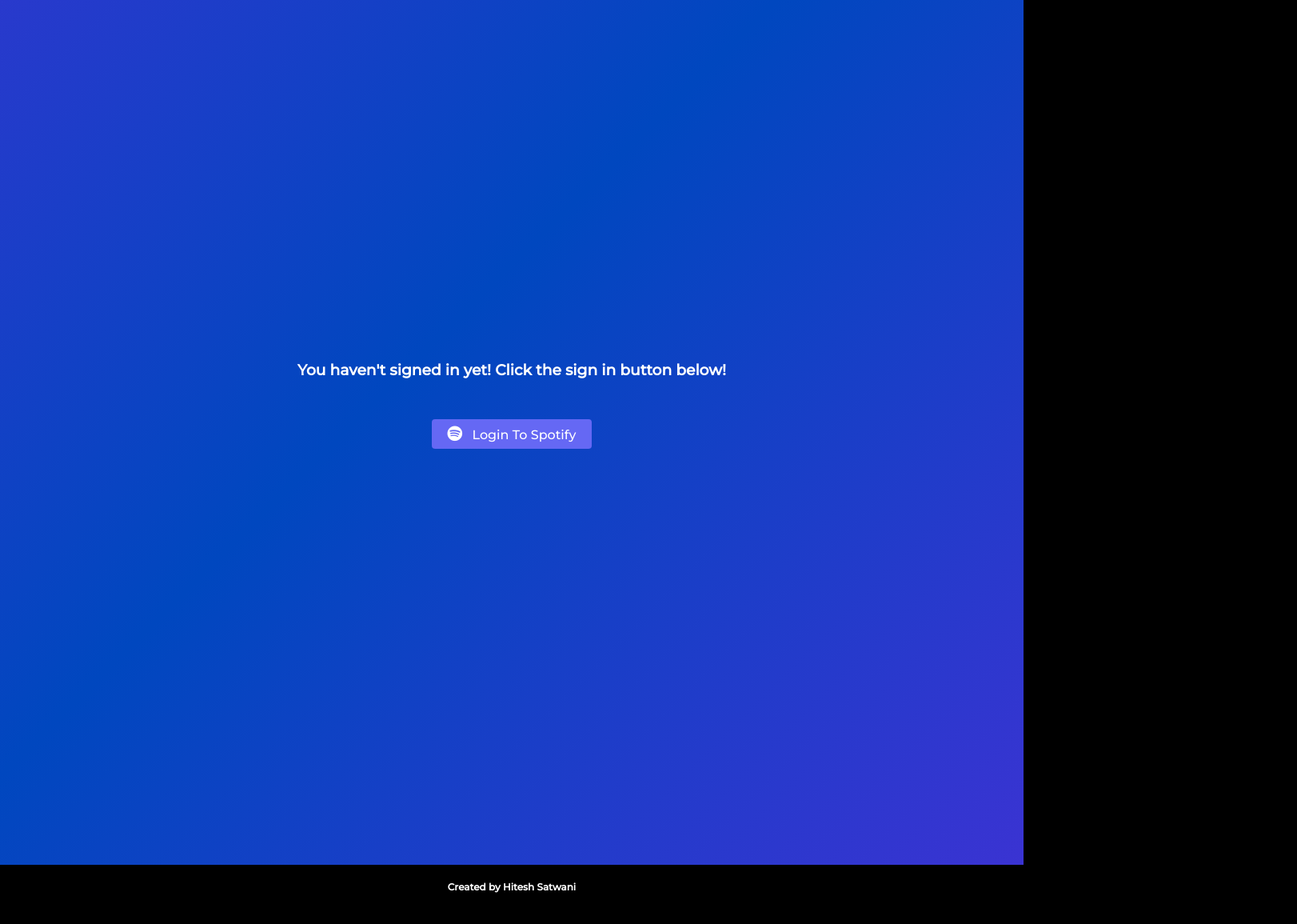
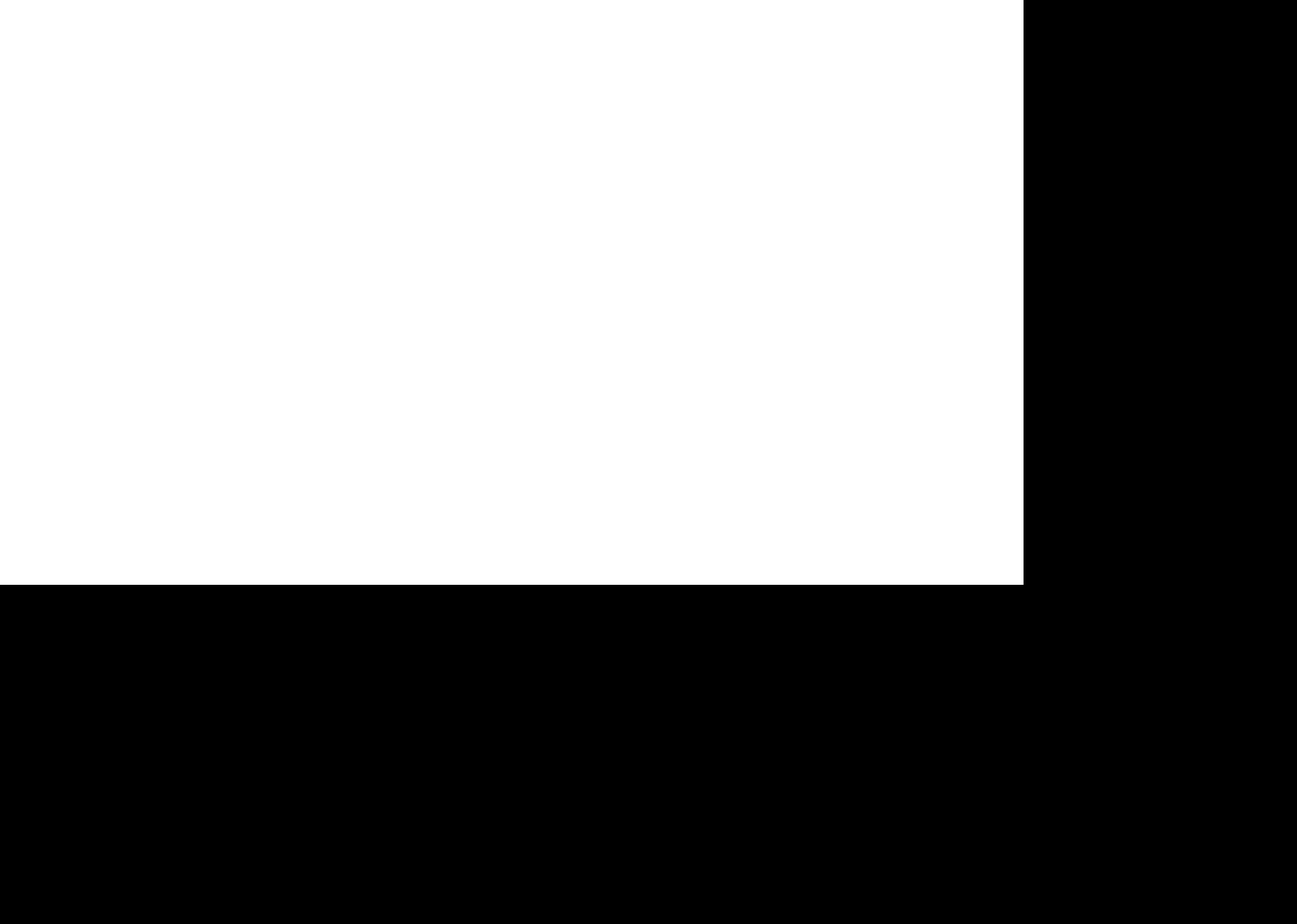
Before and after one commit to hiteshsatwani/Adlib-Lyrics-Finder, a React (Create React App) app: page / in a window 1280 px wide. Shown: the part 1219-2374 px from the top of the page at 80% size, 1622 px wide, since content can reach past the window. Before the commit the page ends 2350 px from the top, so only its background shows below. Built offline with nearby package versions, Linux system fonts and the light colour scheme; what spotify-web-api-js would draw is missing.

Commit message:
homepage 2 sections addded

```diff
--- a/public/index.html
+++ b/public/index.html
@@ -17,6 +17,7 @@
     <link rel="manifest" href="%PUBLIC_URL%/manifest.json" />
     <link rel="stylesheet" href="https://use.fontawesome.com/releases/v5.15.1/css/all.css" integrity="sha384-vp86vTRFVJgpjF9jiIGPEEqYqlDwgyBgEF109VFjmqGmIY/Y4HV4d3Gp2irVfcrp" crossorigin="anonymous">
     <link href="https://fonts.googleapis.com/css2?family=Montserrat:wght@500&display=swap" rel="stylesheet">
+
     <script data-ad-client="ca-pub-1988165118729553" async src="https://pagead2.googlesyndication.com/pagead/js/adsbygoogle.js"></script>
     <!--
       Notice the use of %PUBLIC_URL% in the tags above.
--- a/src/App.js
+++ b/src/App.js
@@ -3,6 +3,8 @@ import Navbar from "./components/Navbar/Navbar"
 import LandingSection from "./components/landing-section/landing-section"
 import Dashboard from "./components/dashboard/dashboard"
 import DashboardBlurred from "./components/dashboard-blurred/dashboard-blurred"
+import Section1 from "./components/section1/section-1"
+import Section2 from "./components/section2/section-2"
 import Footer from "./components/Footer/footer"
 import './App.css';
 import Top10artists from "./components/Top 10/top10"
@@ -47,8 +49,10 @@ class App extends Component {
 
         <Navbar />
         <LandingSection />
-        {this.state.loggedIn && <Dashboard />}
+        {this.state.loggedIn && <Dashboard/>}
         {!this.state.loggedIn && <DashboardBlurred />}
+        {!this.state.loggedIn && <Section1 />}
+        {!this.state.loggedIn && <Section2 />}
         {this.state.loggedIn && <Top10artists />}
         <Footer />
       </div>
--- a/src/components/Button.css
+++ b/src/components/Button.css
@@ -1,5 +1,6 @@
 :root {
-    --primary: #6568F4
+    --primary: #6568F4;
+    --secondary: #000000;
 }
 
 .btn {
@@ -20,6 +21,10 @@
 
 .btn--primary {
     background-color: var(--primary);
+}
+
+.btn--primary {
+    background-color: var(--secondary);
 }
 
 .btn--outline {
--- a/src/components/Button.js
+++ b/src/components/Button.js
@@ -3,7 +3,8 @@ import './Button.css'
 
 const STYLES = [
     'btn--primary',
-    'btn--outline'
+    'btn--outline',
+    'btn--secondary'
 ]
 
 const SIZES  = [
--- a/src/components/Navbar/Navbar.css
+++ b/src/components/Navbar/Navbar.css
@@ -141,4 +141,14 @@
         margin-left: 20px;
     }
 
+    .login-button-nav Button {
+        padding: 12px 12px;
+    font-size: 15pt;
+    background: linear-gradient(45deg, #8A18ED, #6568F4, #8A18ED, #6568F4);
+    background-size: 400% 400%;
+    -webkit-animation: Gradient 15s ease infinite;
+    -moz-animation: Gradient 15s ease infinite;
+    animation: Gradient 15s ease infinite;
+    }
+
 }
--- a/src/components/dashboard-blurred/dashboard-blurred.css
+++ b/src/components/dashboard-blurred/dashboard-blurred.css
@@ -1,3 +1,6 @@
+.dashboard{
+    display: none;
+}
 .test-blur {
     width: 100%;
     min-height: 225px;
@@ -70,3 +73,9 @@
         background-position: 0% 50%
     }
 }
+
+@media screen and (max-width: 960px) {
+    .dashboard{
+        display: flex;
+        }
+    }
--- a/src/components/landing-section/landing-section.css
+++ b/src/components/landing-section/landing-section.css
@@ -15,6 +15,10 @@
     animation: Gradient 15s ease infinite;
     float: center;
     margin-top: 80px;
+}
+
+.front-section Button:hover{
+    padding: 12px 12px;
 }
 
 .title-button-container {
@@ -53,6 +57,7 @@
     animation: Gradient 15s ease infinite;
     -webkit-background-clip: text;
     -webkit-text-fill-color: transparent;
+    text-decoration: underline;
 
 }
 
--- /dev/null
+++ b/src/components/section1/section-1.css
@@ -0,0 +1,85 @@
+.section1{
+    height: 850px;
+ background-color: white;
+ display: flex;
+}
+
+.image{
+    position: absolute;
+    padding-top: 100px;
+    padding-left: 200px;
+    animation: fadeIn ease 10s;
+    -webkit-animation: fadeIn ease 5s;
+}
+
+
+.text {
+    float: right;
+    width: 100%;
+    padding-top: 250px;
+    padding-right: 200px;
+
+}
+.text h3 {
+    color: black;
+    text-align: right;
+    font-size:  50px;
+    animation: fadeIn ease 10s;
+    -webkit-animation: fadeIn ease 5s;
+}
+.text h4 {
+    color: black;
+    text-align: right;
+    font-size: 20px;
+    font-weight: 200;
+    animation: fadeIn ease 10s;
+    -webkit-animation: fadeIn ease 7s;
+}
+
+@keyframes fadeIn {
+    0% {opacity:0;}
+    100% {opacity:1;}
+    }
+
+    @-moz-keyframes fadeIn {
+    0% {opacity:0;}
+    100% {opacity:1;}
+    }
+
+    @-webkit-keyframes fadeIn {
+    0% {opacity:0;}
+    100% {opacity:1;}
+    }
+
+    @-o-keyframes fadeIn {
+    0% {opacity:0;}
+    100% {opacity:1;}
+    }
+
+    @-ms-keyframes fadeIn {
+    0% {opacity:0;}
+    100% {opacity:1;}
+    }
+
+    .text Button{
+        margin-top: 50px;
+        float: right;
+        padding: 12px 12px;
+        animation: fadeIn ease 10s;
+    -webkit-animation: fadeIn ease 7s;
+
+    }
+
+    .text Button:hover{
+
+        padding: 12px 12px;
+        animation: fadeIn ease 10s;
+        -webkit-animation: fadeIn ease 7s;
+
+    }
+
+    @media screen and (max-width: 960px) {
+    .section1{
+        display: none;
+        }
+    }
--- /dev/null
+++ b/src/components/section1/section-1.js
@@ -0,0 +1,33 @@
+import React, { Component } from 'react';
+import './section-1.css';
+import {Button} from '../Button'
+
+class Section1 extends Component {
+
+
+    render() {
+        return (
+            <div className="section1">
+                <div className="text">
+                    <h3>Get your lyrics directly</h3>
+                    <h3>from Spotify</h3>
+                    <br/><br/><br/><br/>
+                    <h4>Get lyrics for any song while listening to it on Spotify.</h4>
+                    <h4>AdLib uses public resources to get the lyrics to the </h4>
+                    <h4>song you are currently listening to on Spotify.</h4>
+                    <a href="https://spotify-auth-adlib.herokuapp.com/login"> <Button className='btn--primary'> < i className="fab fa-spotify"></i>Get Lyrics Now</Button></a>
+                </div>
+
+                <div className="image" >
+                    <img alt="spotifyimage" src="https://i.ibb.co/M7CV6vV/mark-cruz-w3-zayd-SNRY-unsplash-1-1.jpg" height="615px" width="422px"></img>
+                </div>
+
+            </div>
+
+
+        )
+    }
+
+}
+
+export default Section1
--- /dev/null
+++ b/src/components/section2/section-2.css
@@ -0,0 +1,87 @@
+.section2{
+    height: 850px;
+ background-color: black;
+ display: flex;
+}
+
+.image2{
+    position: absolute;
+    padding-top: 100px;
+    padding-left: 1200px;
+    animation: fadeIn ease 10s;
+    -webkit-animation: fadeIn ease 5s;
+}
+
+
+.text2 {
+    float: left;
+    width: 100%;
+    padding-top: 300px;
+    padding-left: 200px;
+
+}
+.text2 h3 {
+    color: white;
+    text-align: left;
+    font-size:  50px;
+    animation: fadeIn ease 10s;
+    -webkit-animation: fadeIn ease 5s;
+}
+.text2 h4 {
+    color: white;
+    text-align: left;
+    font-size: 20px;
+    font-weight: 200;
+    animation: fadeIn ease 10s;
+    -webkit-animation: fadeIn ease 7s;
+}
+
+@keyframes fadeIn {
+    0% {opacity:0;}
+    100% {opacity:1;}
+    }
+
+    @-moz-keyframes fadeIn {
+    0% {opacity:0;}
+    100% {opacity:1;}
+    }
+
+    @-webkit-keyframes fadeIn {
+    0% {opacity:0;}
+    100% {opacity:1;}
+    }
+
+    @-o-keyframes fadeIn {
+    0% {opacity:0;}
+    100% {opacity:1;}
+    }
+
+    @-ms-keyframes fadeIn {
+    0% {opacity:0;}
+    100% {opacity:1;}
+    }
+
+    .text2 Button{
+        margin-top: 50px;
+        float: left;
+        padding: 12px 12px;
+        animation: fadeIn ease 10s;
+    -webkit-animation: fadeIn ease 7s;
+    background: white;
+    color: black;
+
+    }
+
+    .text2 Button:hover{
+
+        padding: 12px 12px;
+        animation: fadeIn ease 10s;
+        -webkit-animation: fadeIn ease 7s;
+
+    }
+
+    @media screen and (max-width: 960px) {
+        .section2{
+            display: none;
+            }
+        }
--- /dev/null
+++ b/src/components/section2/section-2.js
@@ -0,0 +1,31 @@
+import React, { Component } from 'react';
+import './section-2.css';
+
+class Section2 extends Component {
+
+
+    render() {
+        return (
+            <div className="section2">
+                <div className="text2">
+                    <h3>Lyrics updates in</h3>
+                    <h3>real time</h3>
+                    <br/><br/><br/><br/>
+                    <h4>All of the lyrics update in real time, this means that </h4>
+                    <h4>even when you change whats currently playing</h4>
+                    <h4>the lyrics will automatically change with it.</h4>
+                    </div>
+
+                <div className="image2" >
+                    <img alt="spotifyimage" src="https://i.ibb.co/wW9CTZz/omid-armin-t-F-w-Smez9ag-unsplash.jpg" height="615px" width="422px"></img>
+                </div>
+
+            </div>
+
+
+        )
+    }
+
+}
+
+export default Section2
```
Also changed, not shown: src/components/img/img1.jpg (added).
